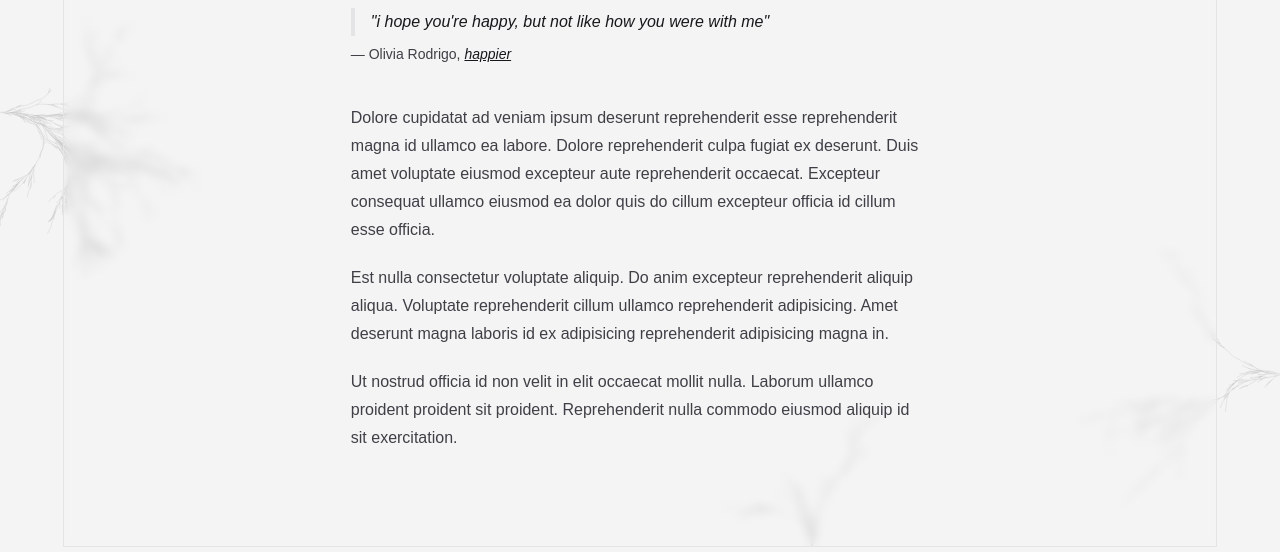
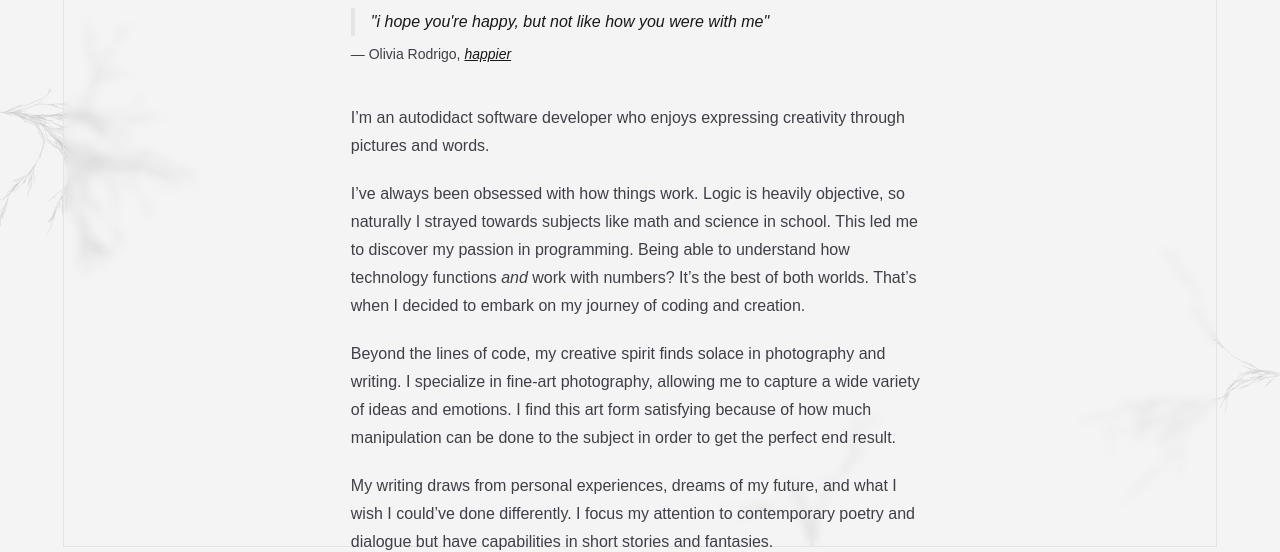
Before and after one commit to xiBread/oscarlv.com, an Astro site: page /about in a window 1280 px wide. Shown: the part 254-806 px from the top of the page. Built offline with nearby package versions, Linux system fonts and the light colour scheme; Astro itself is replaced by a stand-in of ours; a web font is replaced by a local one.

Commit message:
feat: fill out about page

```diff
--- a/src/content/single/about.md
+++ b/src/content/single/about.md
@@ -2,8 +2,10 @@
 title: Oscar Lee-Vermeren
 ---
 
-Dolore cupidatat ad veniam ipsum deserunt reprehenderit esse reprehenderit magna id ullamco ea labore. Dolore reprehenderit culpa fugiat ex deserunt. Duis amet voluptate eiusmod excepteur aute reprehenderit occaecat. Excepteur consequat ullamco eiusmod ea dolor quis do cillum excepteur officia id cillum esse officia.
+I'm an autodidact software developer who enjoys expressing creativity through pictures and words.
 
-Est nulla consectetur voluptate aliquip. Do anim excepteur reprehenderit aliquip aliqua. Voluptate reprehenderit cillum ullamco reprehenderit adipisicing. Amet deserunt magna laboris id ex adipisicing reprehenderit adipisicing magna in.
+I've always been obsessed with how things work. Logic is heavily objective, so naturally I strayed towards subjects like math and science in school. This led me to discover my passion in programming. Being able to understand how technology functions *and* work with numbers? It's the best of both worlds. That's when I decided to embark on my journey of coding and creation.
 
-Ut nostrud officia id non velit in elit occaecat mollit nulla. Laborum ullamco proident proident sit proident. Reprehenderit nulla commodo eiusmod aliquip id sit exercitation.
+Beyond the lines of code, my creative spirit finds solace in photography and writing. I specialize in fine-art photography, allowing me to capture a wide variety of ideas and emotions. I find this art form satisfying because of how much manipulation can be done to the subject in order to get the perfect end result.
+
+My writing draws from personal experiences, dreams of my future, and what I wish I could've done differently. I focus my attention to contemporary poetry and dialogue but have capabilities in short stories and fantasies.
```
